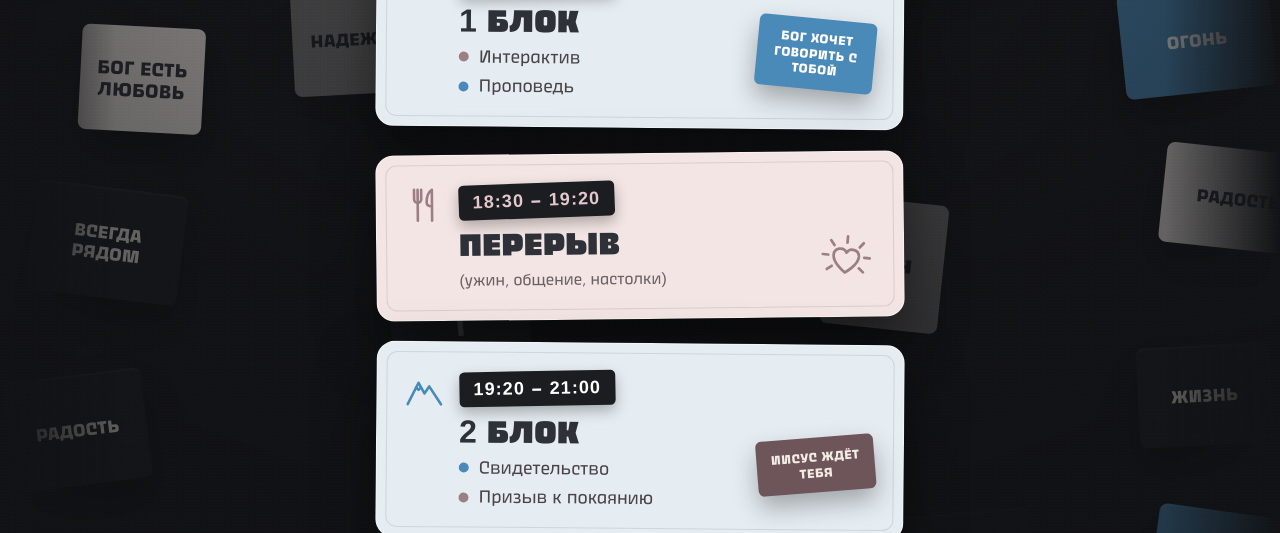
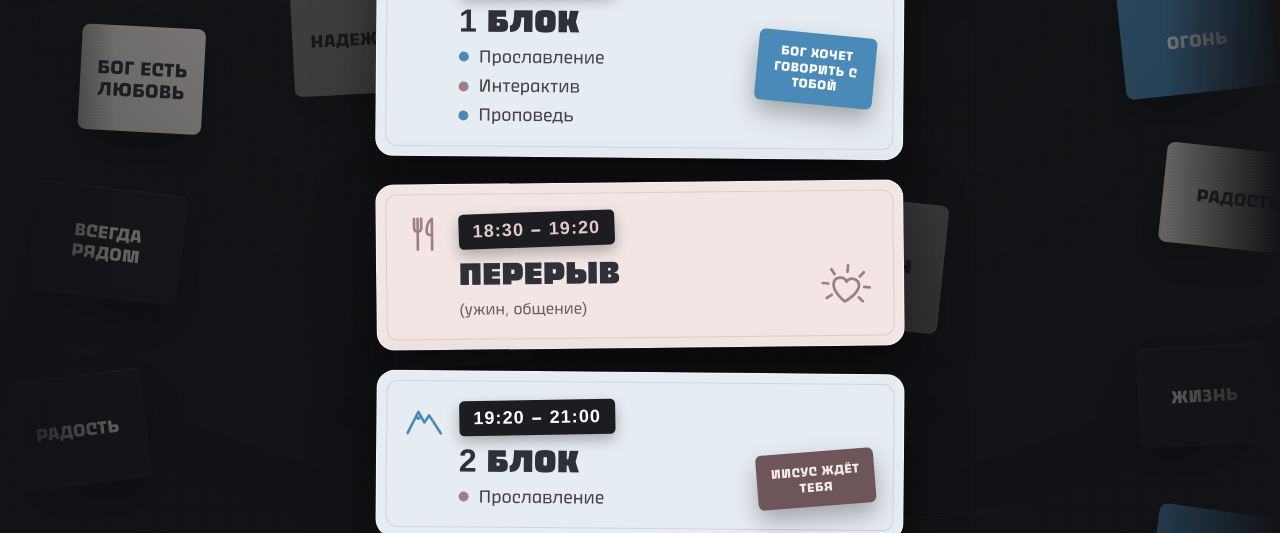
Before and after one commit to Curt609/vxip-program, a plain HTML site: page index.html in a window 1280 px wide. Shown: the part 722-1255 px from the top of the page. Drawn offline with Linux system fonts and the light colour scheme.

Commit message:
Add files via upload

```diff
--- a/index.html
+++ b/index.html
@@ -464,6 +464,7 @@
             <div class="slot-text">
               <h3 class="slot-title">1 блок</h3>
               <ul class="points">
+                <li class="d-blue">Прославление</li>
                 <li class="d-rose">Интерактив</li>
                 <li class="d-blue">Проповедь</li>
               </ul>
@@ -480,7 +481,7 @@
           <div class="slot-row">
             <div class="slot-text">
               <h3 class="slot-title">Перерыв</h3>
-              <p class="slot-note">(ужин, общение, настолки)</p>
+              <p class="slot-note">(ужин, общение)</p>
             </div>
             <svg class="heart" viewBox="0 0 64 56" fill="none" stroke="currentColor" stroke-width="3" stroke-linecap="round" stroke-linejoin="round" aria-hidden="true"><path d="M32 46S18 37 18 27.5A7.5 7.5 0 0 1 32 24a7.5 7.5 0 0 1 14 3.5C46 37 32 46 32 46Z"/><path d="M32 6v7M14 12l4 5M50 12l-4 5M6 28h6M52 28h6M12 44l5-4M52 44l-5-4"/></svg>
           </div>
@@ -495,8 +496,7 @@
             <div class="slot-text">
               <h3 class="slot-title">2 блок</h3>
               <ul class="points">
-                <li class="d-blue">Свидетельство</li>
-                <li class="d-rose">Призыв к покаянию</li>
+                <li class="d-rose">Прославление</li>
               </ul>
             </div>
             <p class="sticker deep">Иисус ждёт тебя</p>
```
